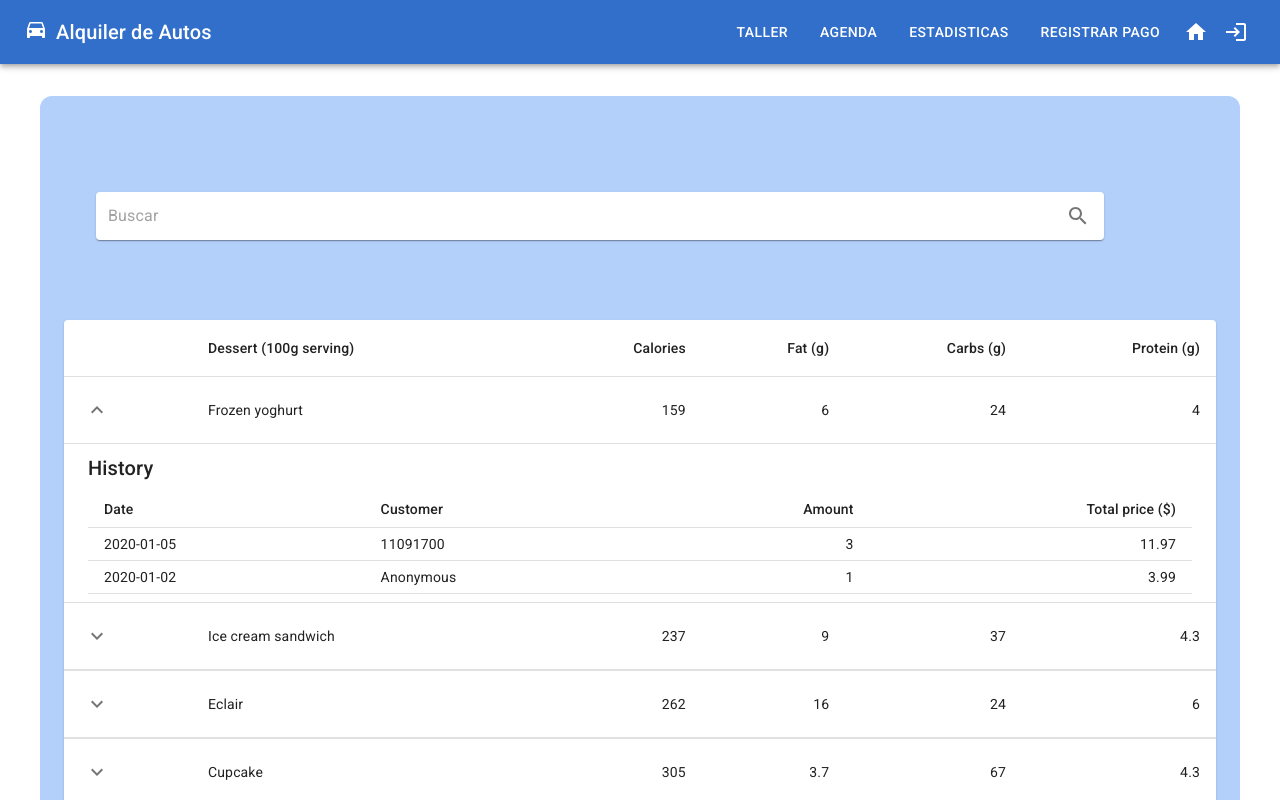
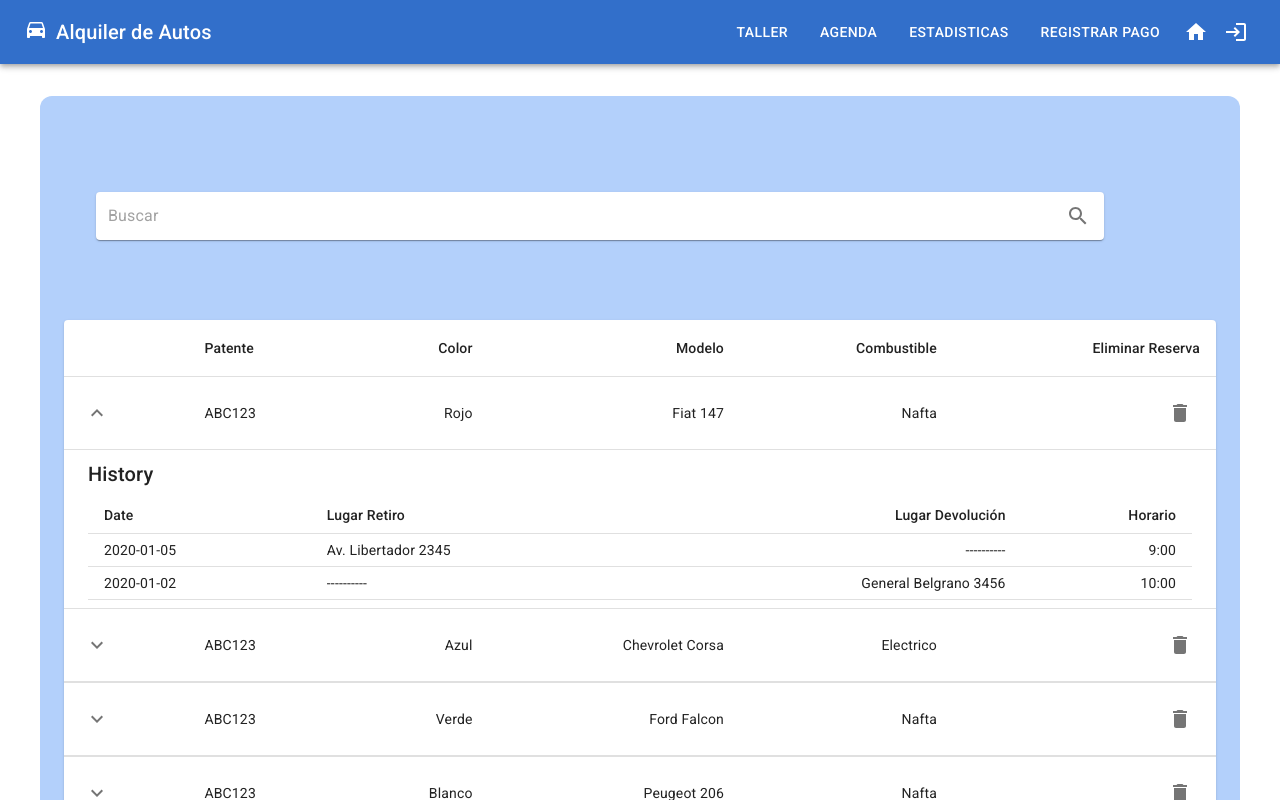
Before and after one commit to DesApp-2024c1-Grupo-1/Alquiler-Autos, a React (Vite) app: page /agenda in a window 1280 px wide. Both pictures are taken after a click on the button 97 px from the left and 410 px from the top of the page. Shown: the top 800 px of the page. Built offline with nearby package versions, Linux system fonts and the light colour scheme.

Commit message:
datos en cars en /agenda

```diff
--- a/package.json
+++ b/package.json
@@ -13,9 +13,9 @@
     "@emotion/react": "^11.11.4",
     "@emotion/styled": "^11.11.5",
     "@fontsource/roboto": "^5.0.13",
-    "@mui/icons-material": "^5.15.18",
-    "@mui/material": "^5.15.18",
-    "@mui/x-date-pickers": "^7.5.0",
+    "@mui/icons-material": "^5.15.19",
+    "@mui/material": "^5.15.19",
+    "@mui/x-date-pickers": "^7.6.1",
     "@reduxjs/toolkit": "^2.2.1",
     "axios": "^1.6.7",
     "date-fns": "^2.30.0",
--- a/src/pages/Agenda.jsx
+++ b/src/pages/Agenda.jsx
@@ -15,25 +15,27 @@ import KeyboardArrowDownIcon from '@mui/icons-material/KeyboardArrowDown';
 import KeyboardArrowUpIcon from '@mui/icons-material/KeyboardArrowUp';
 import { Container, Grid, Stack } from '@mui/material';
 import { Buscador } from '../components/Buscador';
+import DeleteIcon from '@mui/icons-material/Delete';
 
-function createData(name, calories, fat, carbs, protein, price) {
+function createData(patente, color, modelo, combustible, eliminar) {
     return {
-      name,
-      calories,
-      fat,
-      carbs,
-      protein,
-      price,
+      patente,
+      color,
+      modelo,
+      combustible,
+      eliminar,
       history: [
         {
           date: '2020-01-05',
-          customerId: '11091700',
-          amount: 3,
+          lugarRetiro: 'Av. Libertador 2345',
+          lugarDevolucion: '----------',
+          horario:'9:00'
         },
         {
           date: '2020-01-02',
-          customerId: 'Anonymous',
-          amount: 1,
+          lugarRetiro: '----------',
+          lugarDevolucion: 'General Belgrano 3456',
+          horario:'10:00'
         },
       ],
     };
@@ -57,16 +59,16 @@ function Agenda() {
                             <TableHead>
                             <TableRow>
                                 <TableCell />
-                                <TableCell>Dessert (100g serving)</TableCell>
-                                <TableCell align="right">Calories</TableCell>
-                                <TableCell align="right">Fat&nbsp;(g)</TableCell>
-                                <TableCell align="right">Carbs&nbsp;(g)</TableCell>
-                                <TableCell align="right">Protein&nbsp;(g)</TableCell>
+                                <TableCell>Patente</TableCell>
+                                <TableCell align="right">Color</TableCell>
+                                <TableCell align="right">Modelo</TableCell>
+                                <TableCell align="right">Combustible</TableCell>
+                                <TableCell align="right">Eliminar Reserva</TableCell>
                             </TableRow>
                             </TableHead>
                             <TableBody>
                             {rows.map((row) => (
-                                <Row key={row.name} row={row} />
+                                <Row key={row.patente} row={row} />
                             ))}
                             </TableBody>
                         </Table>
@@ -101,12 +103,16 @@ function Row(props) {
           </IconButton>
         </TableCell>
         <TableCell component="th" scope="row">
-          {row.name}
+          {row.patente}
         </TableCell>
-        <TableCell align="right">{row.calories}</TableCell>
-        <TableCell align="right">{row.fat}</TableCell>
-        <TableCell align="right">{row.carbs}</TableCell>
-        <TableCell align="right">{row.protein}</TableCell>
+        <TableCell align="right">{row.color}</TableCell>
+        <TableCell align="right">{row.modelo}</TableCell>
+        <TableCell align="right">{row.combustible}</TableCell>
+        <TableCell align="right">
+          <IconButton>
+            <DeleteIcon />
+          </IconButton>
+        </TableCell>
       </TableRow>
       <TableRow>
         <TableCell style={{ paddingBottom: 0, paddingTop: 0 }} colSpan={6}>
@@ -119,9 +125,9 @@ function Row(props) {
                 <TableHead>
                   <TableRow>
                     <TableCell>Date</TableCell>
-                    <TableCell>Customer</TableCell>
-                    <TableCell align="right">Amount</TableCell>
-                    <TableCell align="right">Total price ($)</TableCell>
+                    <TableCell>Lugar Retiro</TableCell>
+                    <TableCell align="right">Lugar Devolución</TableCell>
+                    <TableCell align="right">Horario</TableCell>
                   </TableRow>
                 </TableHead>
                 <TableBody>
@@ -130,11 +136,9 @@ function Row(props) {
                       <TableCell component="th" scope="row">
                         {historyRow.date}
                       </TableCell>
-                      <TableCell>{historyRow.customerId}</TableCell>
-                      <TableCell align="right">{historyRow.amount}</TableCell>
-                      <TableCell align="right">
-                        {Math.round(historyRow.amount * row.price * 100) / 100}
-                      </TableCell>
+                      <TableCell>{historyRow.lugarRetiro}</TableCell>
+                      <TableCell align="right">{historyRow.lugarDevolucion}</TableCell>
+                      <TableCell align="right">{historyRow.horario}</TableCell>
                     </TableRow>
                   ))}
                 </TableBody>
@@ -149,26 +153,24 @@ function Row(props) {
 
 Row.propTypes = {
   row: PropTypes.shape({
-    calories: PropTypes.number.isRequired,
-    carbs: PropTypes.number.isRequired,
-    fat: PropTypes.number.isRequired,
+    color: PropTypes.string.isRequired,
+    combustible: PropTypes.string.isRequired,
+    modelo: PropTypes.string.isRequired,
     history: PropTypes.arrayOf(
       PropTypes.shape({
-        amount: PropTypes.number.isRequired,
-        customerId: PropTypes.string.isRequired,
         date: PropTypes.string.isRequired,
       }),
     ).isRequired,
-    name: PropTypes.string.isRequired,
-    price: PropTypes.number.isRequired,
-    protein: PropTypes.number.isRequired,
+    patente: PropTypes.string.isRequired,
   }).isRequired,
 };
 
 const rows = [
-  createData('Frozen yoghurt', 159, 6.0, 24, 4.0, 3.99),
-  createData('Ice cream sandwich', 237, 9.0, 37, 4.3, 4.99),
-  createData('Eclair', 262, 16.0, 24, 6.0, 3.79),
-  createData('Cupcake', 305, 3.7, 67, 4.3, 2.5),
-  createData('Gingerbread', 356, 16.0, 49, 3.9, 1.5),
+  createData('ABC123', 'Rojo', 'Fiat 147', 'Nafta', 5.0, 3.99),
+  createData('ABC123', 'Azul', 'Chevrolet Corsa', 'Electrico', 4.3, 4.99),
+  createData('ABC123', 'Verde', 'Ford Falcon', 'Nafta', 6.0, 3.79),
+  createData('ABC123', 'Blanco', 'Peugeot 206', 'Nafta', 4.3, 2.5),
+  createData('ABC123', 'Gris', 'Renault Clio', 'Nafta', 3.9, 1.5),
 ];
+
+//createData('ABC123', 'Rojo', 'Fiat 147', 'Manual', 'Nafta', capacidad),
--- a/src/pages/HomePage.jsx
+++ b/src/pages/HomePage.jsx
@@ -26,9 +26,9 @@ export function HomePage() {
   }, [fetchAllCars]);
 
   return (
-    <Container maxWidth="100%" sx={{backgroundColor:"#000000"}}>
+    <Container maxWidth="100%" >
       <Box sx={{ flexGrow: 1, display: 'flex', flexWrap: 'wrap'}} >
-        <Grid container spacing={2} sx={{ flexGrow: 1, height: ''}}>
+        <Grid container spacing={2} sx={{ flexGrow: 1, height: '', }}>
 
           <Grid item xs={12} md={5} lg={4} xl={4} sx={{mb:3}}>
             <Filtros/>
```
Also changed, not shown: 1 other file (tests, documents, lock files or other folders).
